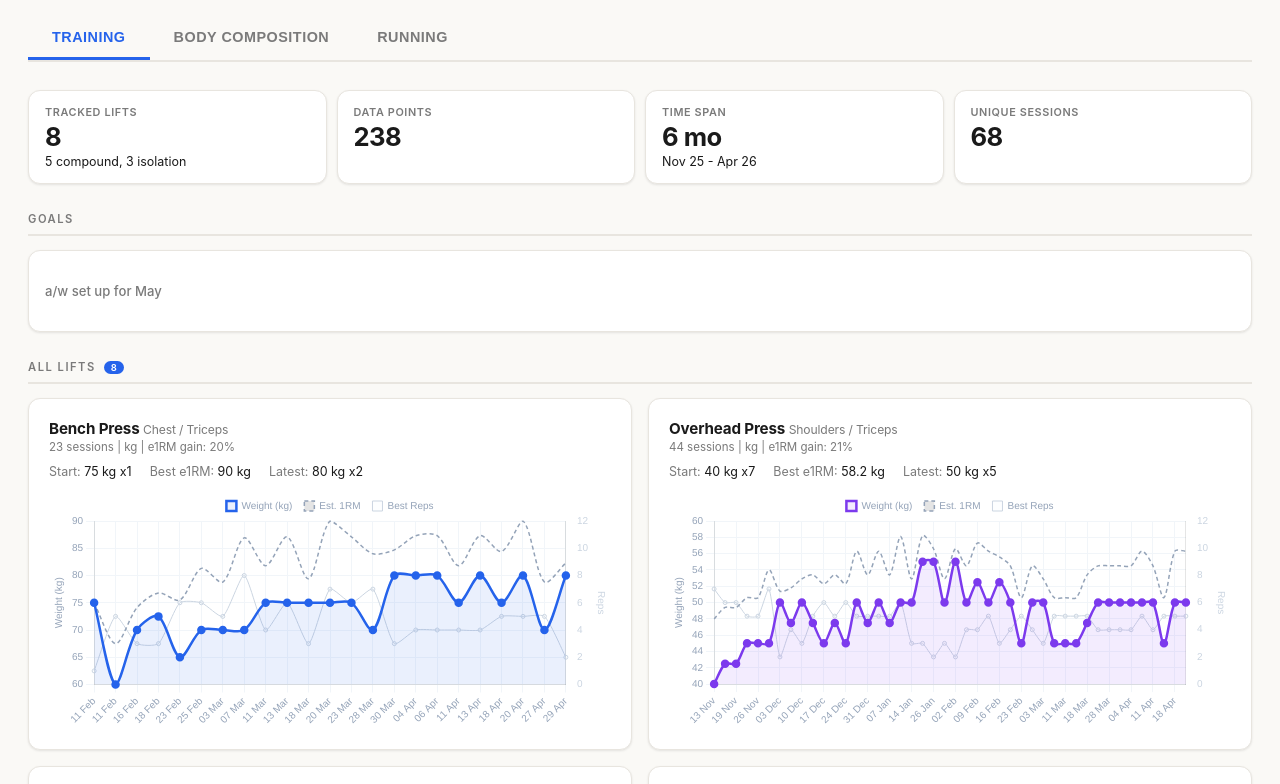
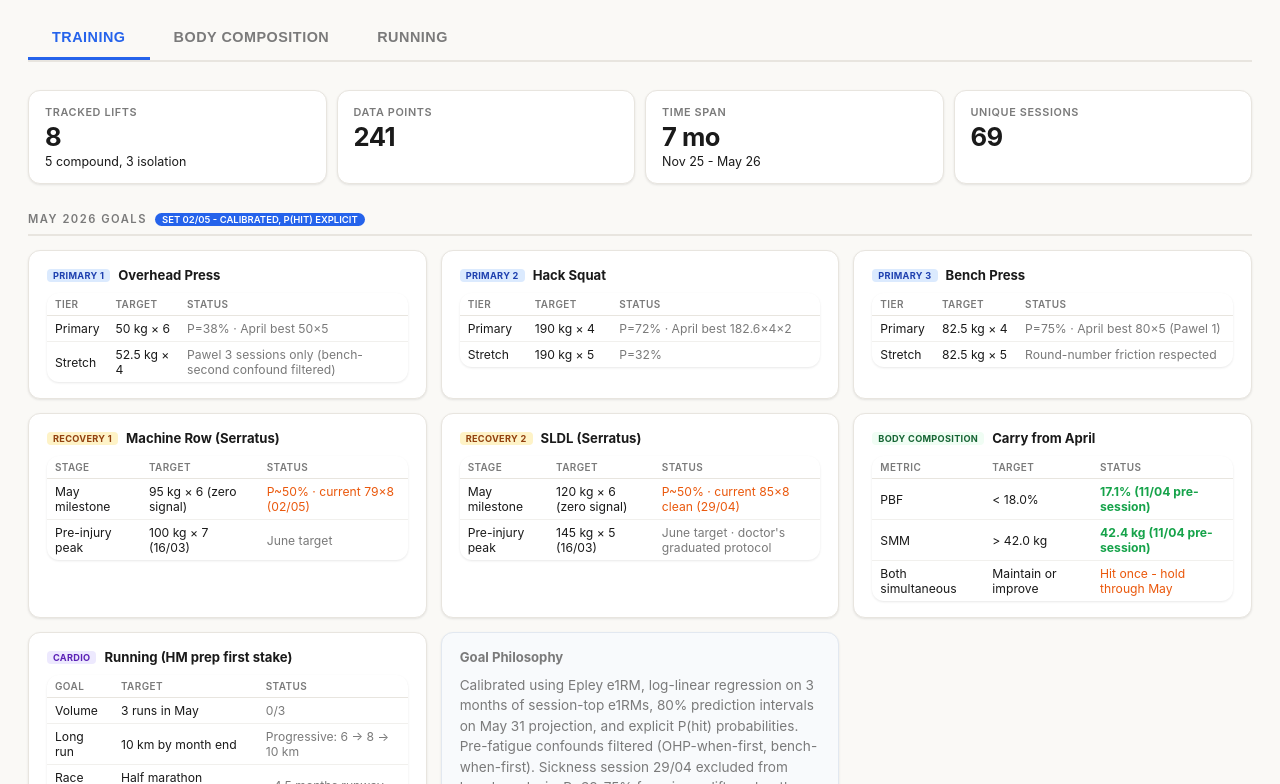
Before and after one commit to sldl145/training-dashboard, a plain HTML site: page index.html in a window 1280 px wide. Shown: the part 78-862 px from the top of the page. Drawn offline with nearby package versions, Linux system fonts and the light colour scheme.

Commit message:
Deploy 2026-05-02 16:13

```diff
--- a/index.html
+++ b/index.html
@@ -689,7 +689,7 @@
 <body>
 
 <h1>Training, Body Composition & Running Dashboard</h1>
-<p class="subtitle">November 2025 - April 2026 | Updated 29/04/2026</p>
+<p class="subtitle">November 2025 - May 2026 | Updated 02/05/2026</p>
 
 <!-- Tab Navigation -->
 <div class="tab-nav">
@@ -968,6 +968,7 @@ const exercises = {
       { date: "2026-04-15", weight: 45, bestReps: 5, note: "Wed step-back protocol: 45 x 5 x 3 sets, no failure, sets up Saturday push", sets: [{"w":45,"r":5},{"w":45,"r":5},{"w":45,"r":5}] },
       { date: "2026-04-18", weight: 50, bestReps: 5, note: "50 x 5 x 2 sets - matched PR, repeatable! Wed step-back protocol VALIDATED. PT rule: need 50 x 6 both sets before 52.5", sets: [{"w":50,"r":5},{"w":50,"r":5}] },
       { date: "2026-04-27", weight: 50, bestReps: 5, note: "First session post-cold (6 days off). 50 x 5 then 50 x 4 - shoulder visibly the most affected by deconditioning. 52.5 gate (50 x 6 x 2) not opened. April goal 52.5 x 3 functionally off the table.", sets: [{"w":50,"r":5},{"w":50,"r":4}] },
+      { date: "2026-05-02", weight: 45, bestReps: 5, note: "45 x 5 x 3 sets in Pawel 2 (after pull-ups) - deliberate volume work, not a strength data point. Wednesday-step-back logic still in effect (Pawel 3 = strength).", sets: [{"w":45,"r":5},{"w":45,"r":5},{"w":45,"r":5}] },
     ]
   },
   "Hack Squat": {
@@ -1094,6 +1095,7 @@ const exercises = {
       { date: "2026-04-15", weight: 20, bestReps: 4, note: "+20 x 4 APRIL GOAL EXCEEDED! Target was +17.5 x 4", sets: [{"w":20,"r":4},{"w":15,"r":4}] },
       { date: "2026-04-20", weight: 10, bestReps: 5, note: "+10 x 5 x 2 sets - consistent working volume, post-bench", sets: [{"w":10,"r":5},{"w":10,"r":5}] },
       { date: "2026-04-29", weight: 0, bestReps: 6, note: "Bodyweight x 6 x 3 - DELIBERATE DELOAD to bank energy for Saturday +20 push. Not a regression. April goal already locked at +20 x 4 (15/04, EXCEEDED).", sets: [{"w":0,"r":6},{"w":0,"r":6},{"w":0,"r":6}] },
+      { date: "2026-05-02", weight: 20, bestReps: 4, note: "+20 x 4 then 15 x 5 - matches 15/04 PR. Second confirmation +20 territory. Saturday morning, fasted, opener of Pawel 2.", sets: [{"w":20,"r":4},{"w":15,"r":5}] },
     ]
   },
   "Triceps Extension": {
@@ -1169,6 +1171,7 @@ const exercises = {
       { date: "2026-04-15", weight: 37.5, bestReps: 5, note: "37.5 x 5/4, slight dip from PR but consistent at weight", sets: [{"w":37.5,"r":5},{"w":37.5,"r":4}] },
       { date: "2026-04-18", weight: 40, bestReps: 6, note: "40 x 6 REP PR at 40 kg! Previous best at 40 was 3 reps (18/03). Major breakthrough at top weight.", sets: [{"w":40,"r":6}] },
       { date: "2026-04-27", weight: 40, bestReps: 5, note: "40 x 5 light single set - first session post-cold (6 days off). Slight dip from 40 x 6 PR on 18/04.", sets: [{"w":40,"r":5}] },
+      { date: "2026-05-02", weight: 37.5, bestReps: 5, note: "37.5 x 5 x 2 sets - Pawel 2 light volume work after row.", sets: [{"w":37.5,"r":5},{"w":37.5,"r":5}] },
     ]
   }
 };
@@ -1243,6 +1246,7 @@ const graveyard = {
       { date: "2025-12-31", weight: 217, bestReps: 6, note: "Weight + 1RM PR", sets: [{"w":212,"r":6},{"w":217,"r":6}] },
       { date: "2026-01-07", weight: 227, bestReps: 5, note: "+10kg from Dec", sets: [{"w":227,"r":5},{"w":227,"r":5},{"w":227,"r":5}] },
       { date: "2026-04-20", weight: 227, bestReps: 6, note: "One-off substitute for Hack Squat (equipment unavailable). 227 x 5 then 227 x 6 - rep PR at previous top weight. Not a data point against Hack Squat goal - Hack Squat returns next session.", sets: [{"w":227,"r":5},{"w":227,"r":6}] },
+      { date: "2026-05-02", weight: 232, bestReps: 5, note: "One-off substitute for Hack Squat (machine taken). 232 x 5 x 2 - PT-loaded, handled cleanly. Not a data point against Hack Squat goal - Hack Squat returns next session.", sets: [{"w":232,"r":5},{"w":232,"r":5}] },
     ]
   },
   "Seated Row": {
@@ -1284,13 +1288,14 @@ const graveyard = {
       { date: "2026-04-15", weight: 68, bestReps: 10, note: "Iso-Lateral Row (Machine) - first row test after serratus rest, mapped to Seated Row. 68 x 10 conservative weight.", sets: [{"w":68,"r":10}] },
       { date: "2026-04-18", weight: 75, bestReps: 8, note: "Iso-Lateral Row (Machine) 75 x 8 x 2 - PAIN-FREE across both sets. Serratus cleared.", sets: [{"w":75,"r":8},{"w":75,"r":8}] },
       { date: "2026-04-27", weight: 77, bestReps: 8, note: "Iso-Lateral Row 77 x 8 - clean, +2 kg on 18/04. Row pathway is the safe progression channel for the rib while SLDL waits.", sets: [{"w":77,"r":8}] },
+      { date: "2026-05-02", weight: 79, bestReps: 8, note: "First clean re-entry to Seated Row machine since serratus injury (16/03). 72 x 8 then 79 x 8 - zero pain signals. Pre-injury peak 100 x 7, ~21% load gap. Slow ramp from here. May recovery target: 95 x 6.", sets: [{"w":72,"r":8},{"w":79,"r":8}] },
     ]
   },
 };
 
 // ========== HELPERS ==========
-const TODAY = "2026-04-29";
-const SEVEN_DAYS_AGO = "2026-04-22";
+const TODAY = "2026-05-02";
+const SEVEN_DAYS_AGO = "2026-04-25";
 
 function formatDate(d) {
   const dt = new Date(d);
@@ -1314,7 +1319,7 @@ function firstDate(ex) {
 function isNew(ex) {
   // "New" = first data point is within 4 weeks AND at least 2 points in last 7 days
   const first = new Date(firstDate(ex));
-  const fourWeeksAgo = new Date("2026-04-01");
+  const fourWeeksAgo = new Date("2026-04-04");
   const recentPoints = ex.data.filter(d => d.date >= SEVEN_DAYS_AGO).length;
   return first >= fourWeeksAgo && recentPoints >= 2;
 }
@@ -1362,7 +1367,7 @@ function renderSummary() {
   const cards = [
     { label: 'Tracked Lifts', value: names.length, change: compounds + ' compound, ' + isolations + ' isolation' },
     { label: 'Data Points', value: names.reduce((s, n) => s + exercises[n].data.length, 0), change: '' },
-    { label: 'Time Span', value: '6 mo', change: 'Nov 25 - Apr 26' },
+    { label: 'Time Span', value: '7 mo', change: 'Nov 25 - May 26' },
     { label: 'Unique Sessions', value: allDates.size, change: '' },
   ];
 
@@ -1630,10 +1635,71 @@ function renderTables() {
 function renderGoals() {
   const container = document.getElementById('goals');
   container.innerHTML = `
-    <div class="section-label">Goals</div>
+    <div class="section-label">May 2026 Goals <span class="count">Set 02/05 - calibrated, P(hit) explicit</span></div>
     <div class="goals-grid">
-      <div class="goal-card" style="text-align:center;padding:32px 16px;">
-        <h3 style="margin:0;color:var(--muted);font-weight:500;">a/w set up for May</h3>
+      <div class="goal-card">
+        <h3><span class="goal-tag goal-tag-primary">Primary 1</span> Overhead Press</h3>
+        <table>
+          <tr><th>Tier</th><th>Target</th><th>Status</th></tr>
+          <tr><td>Primary</td><td>50 kg &times; 6</td><td style="color:var(--muted);">P=38% &middot; April best 50&times;5</td></tr>
+          <tr><td>Stretch</td><td>52.5 kg &times; 4</td><td style="color:var(--muted);">Pawel 3 sessions only (bench-second confound filtered)</td></tr>
+        </table>
+      </div>
+      <div class="goal-card">
+        <h3><span class="goal-tag goal-tag-primary">Primary 2</span> Hack Squat</h3>
+        <table>
+          <tr><th>Tier</th><th>Target</th><th>Status</th></tr>
+          <tr><td>Primary</td><td>190 kg &times; 4</td><td style="color:var(--muted);">P=72% &middot; April best 182.6&times;4&times;2</td></tr>
+          <tr><td>Stretch</td><td>190 kg &times; 5</td><td style="color:var(--muted);">P=32%</td></tr>
+        </table>
+      </div>
+      <div class="goal-card">
+        <h3><span class="goal-tag goal-tag-primary">Primary 3</span> Bench Press</h3>
+        <table>
+          <tr><th>Tier</th><th>Target</th><th>Status</th></tr>
+          <tr><td>Primary</td><td>82.5 kg &times; 4</td><td style="color:var(--muted);">P=75% &middot; April best 80&times;5 (Pawel 1)</td></tr>
+          <tr><td>Stretch</td><td>82.5 kg &times; 5</td><td style="color:var(--muted);">Round-number friction respected</td></tr>
+        </table>
+      </div>
+      <div class="goal-card">
+        <h3><span class="goal-tag goal-tag-secondary">Recovery 1</span> Machine Row (Serratus)</h3>
+        <table>
+          <tr><th>Stage</th><th>Target</th><th>Status</th></tr>
+          <tr><td>May milestone</td><td>95 kg &times; 6 (zero signal)</td><td style="color:var(--orange);">P~50% &middot; current 79&times;8 (02/05)</td></tr>
+          <tr><td>Pre-injury peak</td><td>100 kg &times; 7 (16/03)</td><td style="color:var(--muted);">June target</td></tr>
+        </table>
+      </div>
+      <div class="goal-card">
+        <h3><span class="goal-tag goal-tag-secondary">Recovery 2</span> SLDL (Serratus)</h3>
+        <table>
+          <tr><th>Stage</th><th>Target</th><th>Status</th></tr>
+          <tr><td>May milestone</td><td>120 kg &times; 6 (zero signal)</td><td style="color:var(--orange);">P~50% &middot; current 85&times;8 clean (29/04)</td></tr>
+          <tr><td>Pre-injury peak</td><td>145 kg &times; 5 (16/03)</td><td style="color:var(--muted);">June target &middot; doctor's graduated protocol</td></tr>
+        </table>
+      </div>
+      <div class="goal-card">
+        <h3><span class="goal-tag goal-tag-body">Body Composition</span> Carry from April</h3>
+        <table>
+          <tr><th>Metric</th><th>Target</th><th>Status</th></tr>
+          <tr><td>PBF</td><td>&lt; 18.0%</td><td style="color:var(--green); font-weight:700;">17.1% (11/04 pre-session)</td></tr>
+          <tr><td>SMM</td><td>&gt; 42.0 kg</td><td style="color:var(--green); font-weight:700;">42.4 kg (11/04 pre-session)</td></tr>
+          <tr><td>Both simultaneous</td><td>Maintain or improve</td><td style="color:var(--orange);">Hit once - hold through May</td></tr>
+        </table>
+      </div>
+      <div class="goal-card">
+        <h3><span class="goal-tag goal-tag-cardio">Cardio</span> Running (HM prep first stake)</h3>
+        <table>
+          <tr><th>Goal</th><th>Target</th><th>Status</th></tr>
+          <tr><td>Volume</td><td>3 runs in May</td><td style="color:var(--muted);">0/3</td></tr>
+          <tr><td>Long run</td><td>10 km by month end</td><td style="color:var(--muted);">Progressive: 6 -&gt; 8 -&gt; 10 km</td></tr>
+          <tr><td>Race day</td><td>Half marathon 20/09/2026</td><td style="color:var(--muted);">~4.5 months runway</td></tr>
+        </table>
+      </div>
+      <div class="goal-card" style="background:#f8fafc;border-color:#e2e8f0;">
+        <h3 style="color:var(--muted);">Goal Philosophy</h3>
+        <p style="font-size:0.85em;color:var(--muted);margin:0;line-height:1.5;">
+          Calibrated using Epley e1RM, log-linear regression on 3 months of session-top e1RMs, 80% prediction intervals on May 31 projection, and explicit P(hit) probabilities. Pre-fatigue confounds filtered (OHP-when-first, bench-when-first). Sickness session 29/04 excluded from bench analysis. P=38-75% for primary lift goals - the 'try hard, not an easy win' zone. Recovery goals deliberately set as May milestones; full pre-injury PRs are the June target. Model and gut reconciled, not blindly followed.
+        </p>
       </div>
     </div>
   `;
```
